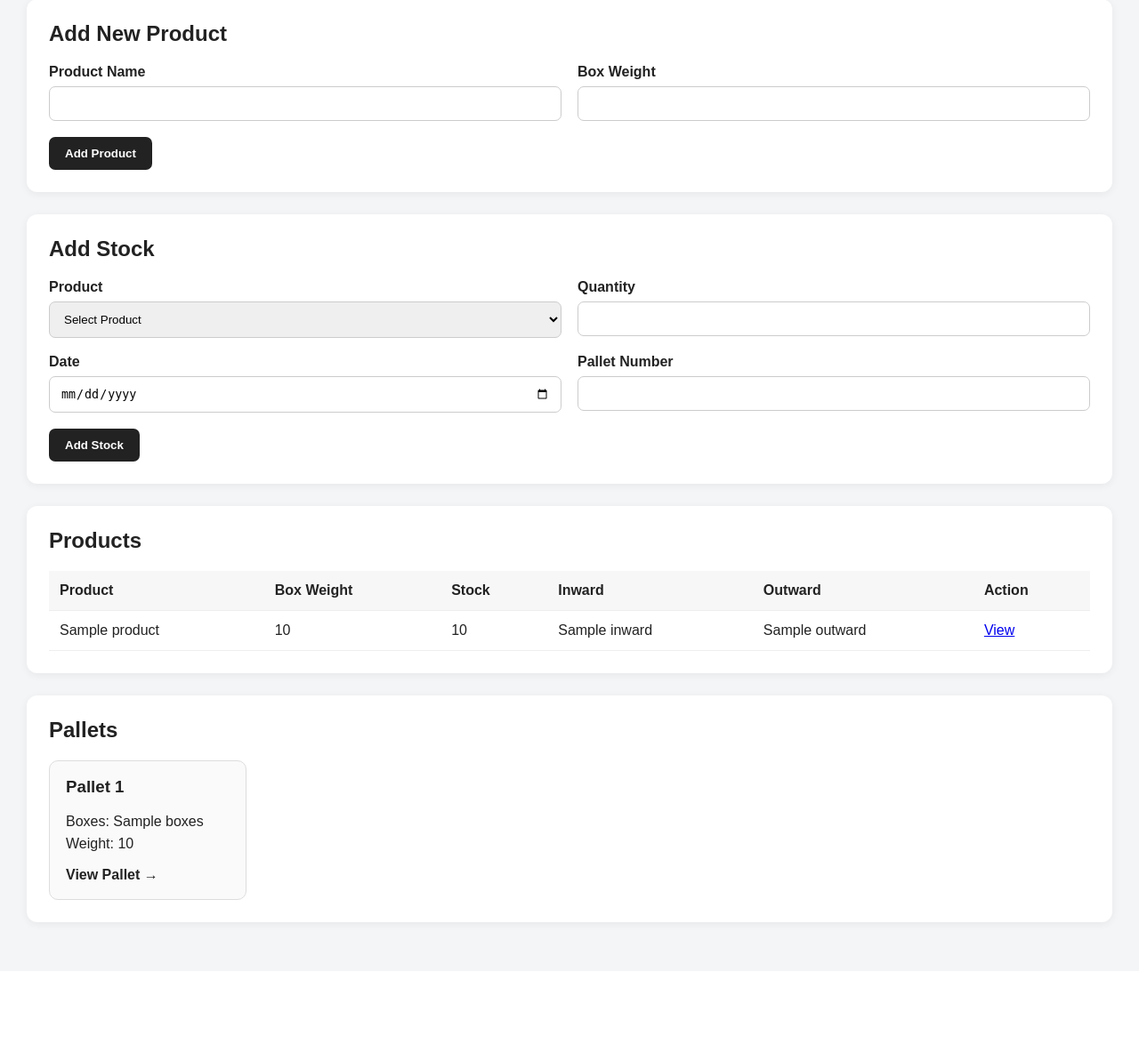
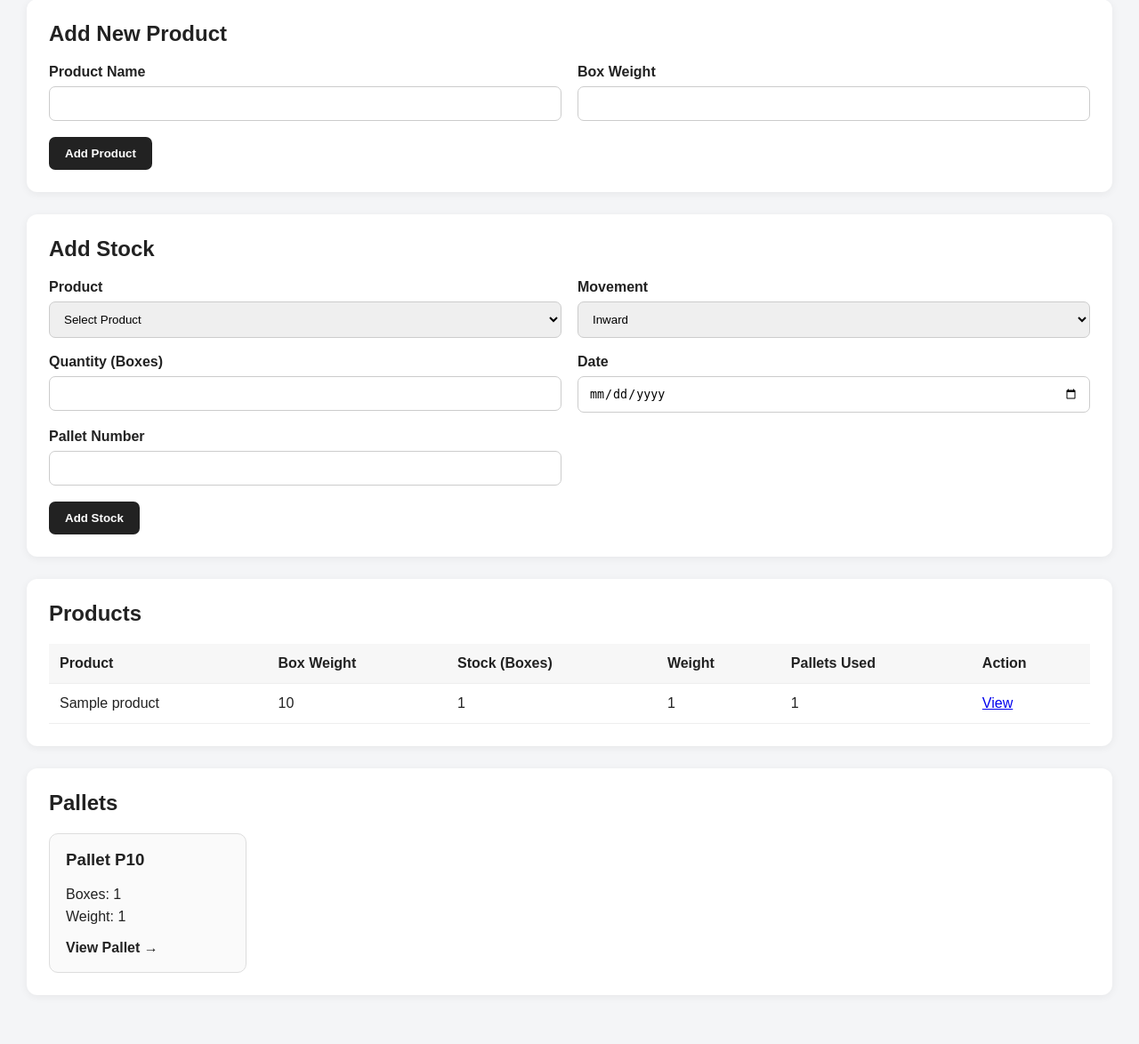
Before and after one commit to NagaNisant/IMS, a Flask app: template inventory_dashboard_spyder/templates/dashboard.html in a window 1280 px wide. Shown: the part 464-1638 px from the top of the page at 89% size. Before the commit the page ends 1508 px from the top, so only its background shows below. Run offline with Flask 3, Linux system fonts and the light colour scheme; the template is opened without the code that fills it: most values are stand-ins (such as "Sample title", 1, 10 or a date in 2020).

Commit message:
Update dashboard.html

```diff
--- a/inventory_dashboard_spyder/templates/dashboard.html
+++ b/inventory_dashboard_spyder/templates/dashboard.html
@@ -359,6 +359,8 @@
         method="POST"
     >
 
+        <input type="hidden" name="product_mode" value="create">
+
         <div class="form-grid">
 
             <div class="form-group">
@@ -417,7 +419,7 @@
     <h2>Add Stock</h2>
 
     <form
-        action="{{ url_for('generate_grn') }}"
+        action="{{ url_for('add_product') }}"
         method="POST"
     >
 
@@ -438,7 +440,7 @@
                         Select Product
                     </option>
 
-                    {% for product in products %}
+                    {% for product in all_products %}
 
                     <option value="{{ product.id }}">
                         {{ product.name }}
@@ -454,13 +456,38 @@
             <div class="form-group">
 
                 <label>
-                    Quantity
+                    Movement
+                </label>
+
+                <select
+                    name="movement_type"
+                    required
+                >
+
+                    <option value="Inward">
+                        Inward
+                    </option>
+
+                    <option value="Outward">
+                        Outward
+                    </option>
+
+                </select>
+
+            </div>
+
+
+            <div class="form-group">
+
+                <label>
+                    Quantity (Boxes)
                 </label>
 
                 <input
                     type="number"
-                    name="quantity"
-                    min="1"
+                    name="boxes"
+                    step="0.01"
+                    min="0.01"
                     required
                 >
 
@@ -475,8 +502,8 @@
 
                 <input
                     type="date"
-                    name="date"
-                    value="{{ selected_date }}"
+                    name="transaction_date"
+                    value="{{ today }}"
                     required
                 >
 
@@ -541,15 +568,15 @@
                     </th>
 
                     <th>
-                        Stock
+                        Stock (Boxes)
                     </th>
 
                     <th>
-                        Inward
+                        Weight
                     </th>
 
                     <th>
-                        Outward
+                        Pallets Used
                     </th>
 
                     <th>
@@ -576,20 +603,20 @@
                     </td>
 
                     <td>
-                        {{ product.stock }}
+                        {{ product.total_boxes }}
                     </td>
 
                     <td>
-                        {{ product.inward }}
+                        {{ product.total_weight }}
                     </td>
 
                     <td>
-                        {{ product.outward }}
+                        {{ product.pallet_count }}
                     </td>
 
                     <td>
 
-                        <a href="{{ url_for('product_detail', product_id=product.id) }}">
+                        <a href="{{ url_for('product', product_id=product.id) }}">
                             View
                         </a>
 
@@ -621,20 +648,20 @@
         <div class="pallet-card">
 
             <h3>
-                Pallet {{ pallet.number }}
+                Pallet P{{ "%02d"|format(pallet.pallet_no) }}
             </h3>
 
             <p>
                 Boxes:
-                {{ pallet.boxes }}
+                {{ pallet.total_boxes }}
             </p>
 
             <p>
                 Weight:
-                {{ pallet.weight }}
+                {{ pallet.total_weight }}
             </p>
 
-            <a href="{{ url_for('pallet', pallet_no=pallet.number) }}">
+            <a href="{{ url_for('pallet', pallet_no=pallet.pallet_no) }}">
                 View Pallet →
             </a>
 
```
